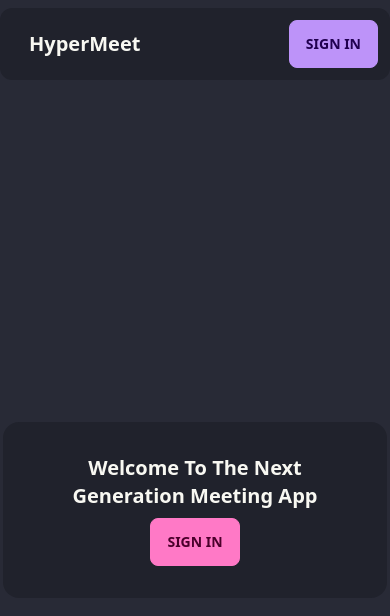
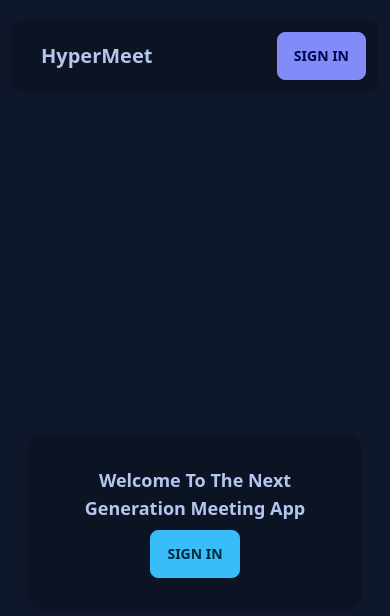
Before and after one commit to mohammed5420/hypermeet, a Next.js app: page /login in a window 390 px wide. Shown: the top 616 px of the page. Built offline with nearby package versions, Linux system fonts and the light colour scheme; no server answers.

Commit message:
improve responsivness

```diff
--- a/src/components/AgoraMain.tsx
+++ b/src/components/AgoraMain.tsx
@@ -138,7 +138,7 @@ const AgoraMain = () => {
   };
   return (
     <main className="grid grid-cols-12 gap-6 p-4 w-full max-w-screen-2xl mx-auto">
-      <div className="col-start-4 row-start-1 row-end-3 col-end-10 rounded-lg bg-base-300 p-4">
+      <div className="lg:col-start-4 row-start-1 row-end-3 lg:col-end-10 rounded-lg bg-base-300 p-4">
         <MainScreen
           ready={ready}
           client={client}
--- a/src/components/MainScreen.tsx
+++ b/src/components/MainScreen.tsx
@@ -59,7 +59,7 @@ const MainScreen = ({ tracks, leaveMeeting }: Props) => {
           )}
         </div>
         <div className="controls">
-          <div className="btn-group text-xl">
+          <div className="btn-group text-xl flex-nowrap">
             <button
               className="btn text-lg"
               onClick={() => {
--- a/src/components/Video.tsx
+++ b/src/components/Video.tsx
@@ -84,7 +84,7 @@ const Video = ({ setIsReady }: Props) => {
       {ready && tracks && (
         <div className="">
           <button onClick={() => leaveMeeting()}>leave meeting</button>
-          <div className="w-96 h-96">
+          <div className="w-full max-w-sm h-96">
             <AgoraVideoPlayer
               // audio={tracks[1]}
               videoTrack={tracks[1]}
--- a/src/pages/_app.tsx
+++ b/src/pages/_app.tsx
@@ -8,7 +8,7 @@ const MyApp: AppType = ({
   pageProps: { session, ...pageProps },
 }) => {
   return (
-    <ThemeProvider defaultTheme="dracula">
+    <ThemeProvider defaultTheme="night">
       <SessionProvider session={session}>
         <Component {...pageProps} />
       </SessionProvider>
--- a/src/pages/index.tsx
+++ b/src/pages/index.tsx
@@ -46,10 +46,11 @@ const Home: NextPage = () => {
         <meta name="description" content="Generated by create-t3-app" />
         <link rel="icon" href="/favicon.ico" />
       </Head>
+      <div className="p-3">
         <Navbar />
         {session.data && (
           <main className="container mx-auto flex flex-col items-center justify-center min-h-screen p-4">
-          <div className="card w-96 bg-base-300 p-4 space-y-6">
+            <div className="card w-full max-w-sm bg-base-300 p-4 space-y-6">
               <div className=" p-3 rounded-lg">
                 <div className="flex avatar items-center justify-center">
                   <div className="w-12 rounded-full mr-3">
@@ -77,6 +78,7 @@ const Home: NextPage = () => {
             </div>
           </main>
         )}
+      </div>
     </>
   );
 };
--- a/src/pages/login.tsx
+++ b/src/pages/login.tsx
@@ -26,11 +26,12 @@ const Login: NextPage = () => {
         <meta name="description" content="Generated by create-t3-app" />
         <link rel="icon" href="/favicon.ico" />
       </Head>
+      <div className="p-3">
         <Navbar />
         <main className="container mx-auto flex flex-col items-center justify-center min-h-screen p-4">
-        <div className="card w-96 bg-base-300">
+          <div className="card w-full max-w-sm bg-base-300">
             <div className="card-body items-center">
-            <h2 className="card-title text-center capitalize">
+              <h2 className="card-title text-center capitalize text-lg">
                 Welcome to the next generation meeting app
               </h2>
               <div className="card-actions">
@@ -44,6 +45,7 @@ const Login: NextPage = () => {
             </div>
           </div>
         </main>
+      </div>
     </>
   );
 };
--- a/src/pages/meeting/[roomID].tsx
+++ b/src/pages/meeting/[roomID].tsx
@@ -30,8 +30,10 @@ const MeetingRoom: NextPage = () => {
         <meta name="description" content="Generated by create-t3-app" />
         <link rel="icon" href="/favicon.ico" />
       </Head>
-      <Navbar />
-      <AgoraMain />
+      <div className="p-3">
+        <Navbar />
+        <AgoraMain />
+      </div>
     </>
   );
 };
```
Lines whose indentation alone changed are shown as unchanged.
